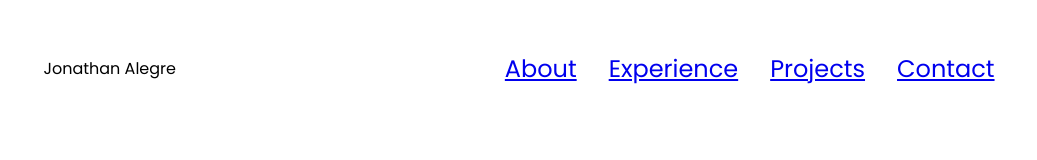
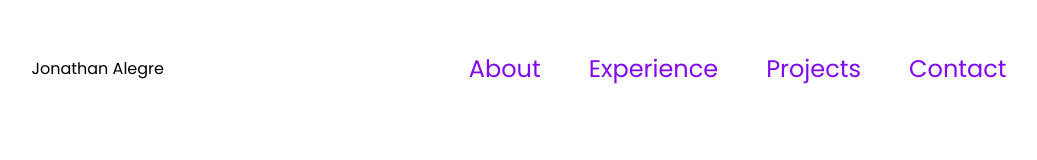
Before and after one commit to Alegre-Jonathan/BSIT-NS-3A_ALEGRE, a plain HTML site: page index.html in a window 1280 px wide. Shown: the whole page, without its empty margins (121-1158 px from the left). Drawn offline with Linux system fonts and the light colour scheme.

Commit message:
update style.css
nav link
color
styles and other studf

```diff
--- a/style.css
+++ b/style.css
@@ -36,7 +36,20 @@ nav {
 }
 
 .nav-links {
-  gap: 2rem;
+  gap: 3rem;
   list-style: none;
   font-size: 1.5rem;
 }
+
+a {
+  color: rgb(129, 8, 241);
+  text-decoration: none;
+  text-decoration-color: white;
+}
+
+a:hover {
+  color: black;
+  text-decoration: underline;
+  text-underline-offset: 1.3rem;
+  text-decoration-color: rgb(181, 181, 181);
+}
```
